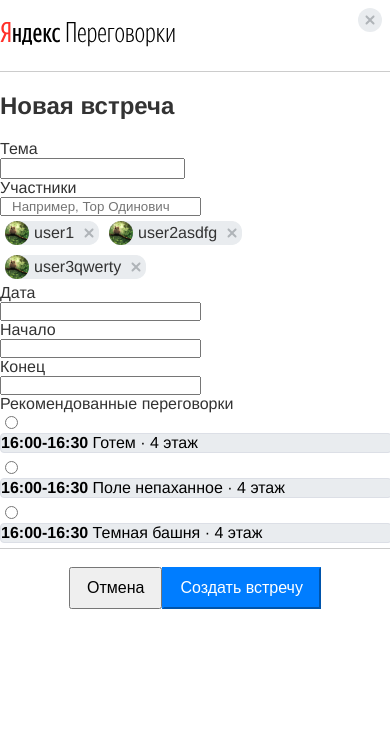
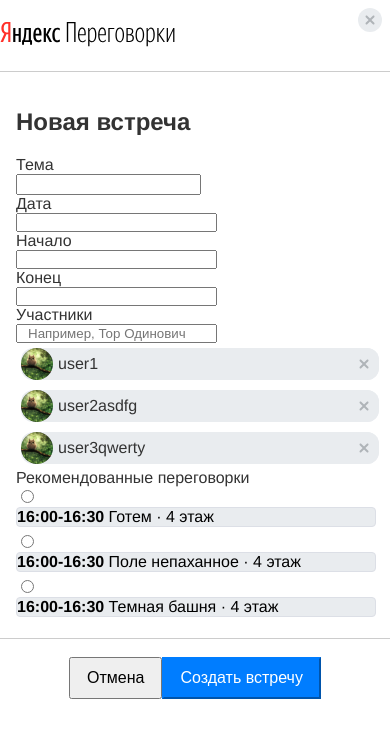
Before and after one commit to AnjaKaa/entrance-task-2, a Vue app: page /#/add_event in a window 390 px wide. Shown: the top 738 px of the page. Built offline with nearby package versions, Linux system fonts and the light colour scheme; the HTML template or start-up script is replaced by a standard one.

Commit message:
вёрстка для мобильных

```diff
--- a/src/components/AddEvent.vue
+++ b/src/components/AddEvent.vue
@@ -10,11 +10,58 @@
     <el-main>
       <el-row class='rowContainer'>
         <h2 class="text-left">Новая встреча</h2>
+        <a class="removeEvent" @click="openMessageboxDelete"><img  src="./../assets/close.svg"/></a>
         <el-form ref="form" :model="form" label-width="100%" label-position="top" class="text-left">
-          <el-col :span=11>
+          <el-row :gutter="10">
+            <el-col :sm="11" :xs="24">
               <el-form-item label="Тема" >
                 <el-input v-model="form.topic" ></el-input>
               </el-form-item>
+
+            </el-col>
+            <el-col :sm="{span:11, offset:2}" :xs="24">
+              <el-row >
+                <el-col :sm="12" :xs="24">
+                  <el-form-item label="Дата">
+                    <el-date-picker
+                      v-model="form.currentDate"
+                      type="date"
+                      format="d MMMM, yyyy"
+                      placeholder="">
+                    </el-date-picker>
+                  </el-form-item>
+                </el-col>
+                <el-col :sm="{span:5 , offset:1}" :xs="11">
+                  <el-form-item label="Начало">
+                    <el-time-select
+                    v-model="form.timeStart"
+                    :picker-options="{
+                      start: '08:00',
+                      step: '00:05',
+                      end: '18:30'
+                    }"
+                    placeholder="">
+                    </el-time-select>
+                  </el-form-item>
+                </el-col>
+                <el-col  :sm="{span:5 , offset:1}" :xs="{span:11, offset:2}">
+                  <el-form-item label="Конец">
+                    <el-time-select
+                      v-model="form.timeEnd"
+                      :picker-options="{
+                        start: '08:05',
+                        step: '00:15',
+                        end: '18:30'
+                      }"
+                      placeholder="">
+                    </el-time-select>
+                  </el-form-item>
+                </el-col>
+              </el-row>
+            </el-col>
+          </el-row>
+          <el-row :gutter="10">
+            <el-col :sm="11"  :xs="24">
               <el-form-item label="Участники" >
                 <el-select v-model="form.participants" filterable placeholder="Например, Тор Одинович" >
                   <el-option
@@ -52,47 +99,10 @@
                 <a class="deleteParticipantBtn"><img  src="./../assets/close.svg"/></a>
               </span>
             </el-col>
-          <el-col :span=11 :offset=2>
-
-            <a class="removeEvent" @click="openMessageboxDelete"><img  src="./../assets/close.svg"/></a>
-            <el-row >
-              <el-col :span=12 >
-                <el-form-item label="Дата">
-                  <el-date-picker
-                    v-model="form.currentDate"
-                    type="date"
-                    format="d MMMM, yyyy"
-                    placeholder="">
-                  </el-date-picker>
-                </el-form-item>
+            <el-col :span="2">
+              <span></span>
             </el-col>
-              <el-col :span=5 :offset=1>
-                <el-form-item label="Начало">
-                  <el-time-select
-                  v-model="form.timeStart"
-                  :picker-options="{
-                    start: '08:00',
-                    step: '00:05',
-                    end: '18:30'
-                  }"
-                  placeholder="">
-                  </el-time-select>
-                </el-form-item>
-              </el-col>
-              <el-col :span=5 :offset=1>
-                 <el-form-item label="Конец">
-                  <el-time-select
-                    v-model="form.timeEnd"
-                    :picker-options="{
-                      start: '08:05',
-                      step: '00:15',
-                      end: '18:30'
-                    }"
-                    placeholder="">
-                  </el-time-select>
-                </el-form-item>
-              </el-col>
-            </el-row>
+            <el-col  :sm="{span:11, offset:2}"  :xs="24">
               <el-form-item label="Рекомендованные переговорки">
                 <el-radio-group v-model="form.choiceRoom">
                   <el-radio-button
@@ -107,7 +117,7 @@
                 </el-radio-group>
               </el-form-item>
             </el-col>
-
+          </el-row>
         </el-form>
       </el-row>
     </el-main>
@@ -220,6 +230,7 @@
 </script>
 <style scoped>
   .rowContainer {
+    padding: 16px;
     max-width: 800px;
     margin:auto;
   }
@@ -352,4 +363,31 @@
     background: url("../assets/emoji2.svg") no-repeat center center;
   }
 
+  @media (max-width: 767px) {
+    .participant {
+      position: relative;
+      min-width: 100%;
+      min-height: 32px;
+    }
+    .participantImg {
+      width: 32px;
+      height: 32px;
+    }
+
+    .participanttext {
+       line-height: 32px;
+    }
+
+    .deleteParticipantBtn{
+      position: absolute;
+      right: 0;
+      display: inline-block;
+      line-height: 32px;
+      padding: 0 10px;
+      background: #e9ecef;
+      border-radius: 12px;
+      text-align: center;
+    }
+  }
+
 </style>
--- a/src/components/EditEvent.vue
+++ b/src/components/EditEvent.vue
@@ -10,11 +10,58 @@
     <el-main>
       <el-row class='rowContainer'>
         <h2 class="text-left">Редактировать встречу</h2>
+        <a class="removeEvent" @click="openMessageboxDelete"><img  src="./../assets/close.svg"/></a>
         <el-form ref="form" :model="form" label-width="100%" label-position="top" class="text-left">
-          <el-col :span=11>
+          <el-row :gutter="10">
+            <el-col :sm="11" :xs="24">
               <el-form-item label="Тема" >
                 <el-input v-model="form.topic" ></el-input>
               </el-form-item>
+
+            </el-col>
+            <el-col :sm="{span:11, offset:2}" :xs="24">
+              <el-row >
+                 <el-col :sm="12" :xs="24">
+                  <el-form-item label="Дата">
+                    <el-date-picker
+                      v-model="form.currentDate"
+                      type="date"
+                      format="d MMMM, yyyy"
+                      placeholder="">
+                    </el-date-picker>
+                  </el-form-item>
+                </el-col>
+                <el-col :sm="{span:5 , offset:1}" :xs="11">
+                  <el-form-item label="Начало">
+                    <el-time-select
+                    v-model="form.timeStart"
+                    :picker-options="{
+                      start: '08:00',
+                      step: '00:05',
+                      end: '18:30'
+                    }"
+                    placeholder="">
+                    </el-time-select>
+                  </el-form-item>
+                </el-col>
+                <el-col  :sm="{span:5 , offset:1}" :xs="{span:11, offset:2}">
+                  <el-form-item label="Конец">
+                    <el-time-select
+                      v-model="form.timeEnd"
+                      :picker-options="{
+                        start: '08:05',
+                        step: '00:15',
+                        end: '18:30'
+                      }"
+                      placeholder="">
+                    </el-time-select>
+                  </el-form-item>
+                </el-col>
+              </el-row>
+            </el-col>
+          </el-row>
+          <el-row :gutter="10">
+            <el-col :sm="11" :xs="24">
               <el-form-item label="Участники" >
                 <el-select v-model="form.participants" filterable placeholder="Например, Тор Одинович" >
                   <el-option
@@ -52,47 +99,7 @@
                 <a class="deleteParticipantBtn"><img  src="./../assets/close.svg"/></a>
               </span>
             </el-col>
-          <el-col :span=11 :offset=2>
-
-            <a class="removeEvent" @click="openMessageboxDelete"><img  src="./../assets/close.svg"/></a>
-            <el-row >
-              <el-col :span=12 >
-                <el-form-item label="Дата">
-                  <el-date-picker
-                    v-model="form.currentDate"
-                    type="date"
-                    format="d MMMM, yyyy"
-                    placeholder="">
-                  </el-date-picker>
-                </el-form-item>
-              </el-col>
-              <el-col :span=5 :offset=1>
-                <el-form-item label="Начало">
-                  <el-time-select
-                  v-model="form.timeStart"
-                  :picker-options="{
-                    start: '08:00',
-                    step: '00:05',
-                    end: '18:30'
-                  }"
-                  placeholder="">
-                  </el-time-select>
-                </el-form-item>
-              </el-col>
-              <el-col :span=5 :offset=1>
-                 <el-form-item label="Конец">
-                  <el-time-select
-                    v-model="form.timeEnd"
-                    :picker-options="{
-                      start: '08:05',
-                      step: '00:15',
-                      end: '18:30'
-                    }"
-                    placeholder="">
-                  </el-time-select>
-                </el-form-item>
-              </el-col>
-            </el-row>
+            <el-col>
               <el-form-item label="Ваша переговорка">
                 <el-button type="primary" v-on:click="openMessageboxOk" style="min-width: 100%; text-align: left;">
                   <b>16:00 - 16:30</b>
@@ -100,6 +107,7 @@
                 </el-button>
               </el-form-item>
             </el-col>
+          </el-row>
 
         </el-form>
       </el-row>
@@ -120,6 +128,8 @@
   </el-container>
 </template>
 <script>
+import 'element-ui/lib/theme-chalk/display.css'
+
 export default {
   name: 'AddEvent',
   data () {
@@ -216,6 +226,7 @@
 </script>
 <style scoped>
   .rowContainer {
+    padding: 16px;
     max-width: 800px;
     margin:auto;
   }
@@ -344,4 +355,32 @@
     background: url("../assets/emoji2.svg") no-repeat center center;
   }
 
+   @media (max-width: 767px) {
+    .participant {
+      position: relative;
+      min-width: 100%;
+      min-height: 32px;
+    }
+    .participantImg {
+      width: 32px;
+      height: 32px;
+    }
+
+    .participanttext {
+       line-height: 32px;
+    }
+
+    .deleteParticipantBtn{
+      position: absolute;
+      right: 0;
+      display: inline-block;
+      line-height: 32px;
+      padding: 0 10px;
+      background: #e9ecef;
+      border-radius: 12px;
+      text-align: center;
+    }
+  }
+
+
 </style>
--- a/src/components/Events.vue
+++ b/src/components/Events.vue
@@ -2,13 +2,13 @@
   <el-container>
     <el-header >
       <el-row type="flex" justify="space-between">
-        <el-col :span="12">
+        <el-col :span="12" :xs="24">
           <div class="grid-content text-left">
             <img class="logo" src="./../assets/logo.svg"/>
             </div>
           </el-col>
         <el-col :span="12">
-          <div class="grid-content text-right">
+          <div class="grid-content text-right hidden-xs-only">
             <a href="./#/add_event">
               <el-button type="primary">
                 Создать встречу
@@ -25,6 +25,7 @@
 </template>
 <script>
 import Chart from './Chart.vue'
+import 'element-ui/lib/theme-chalk/display.css'
 export default {
   name: 'Events',
   data () {
```
Also changed, not shown: src/components/Chart.vue (+60 -2 lines). Lines whose indentation alone changed are shown as unchanged.
